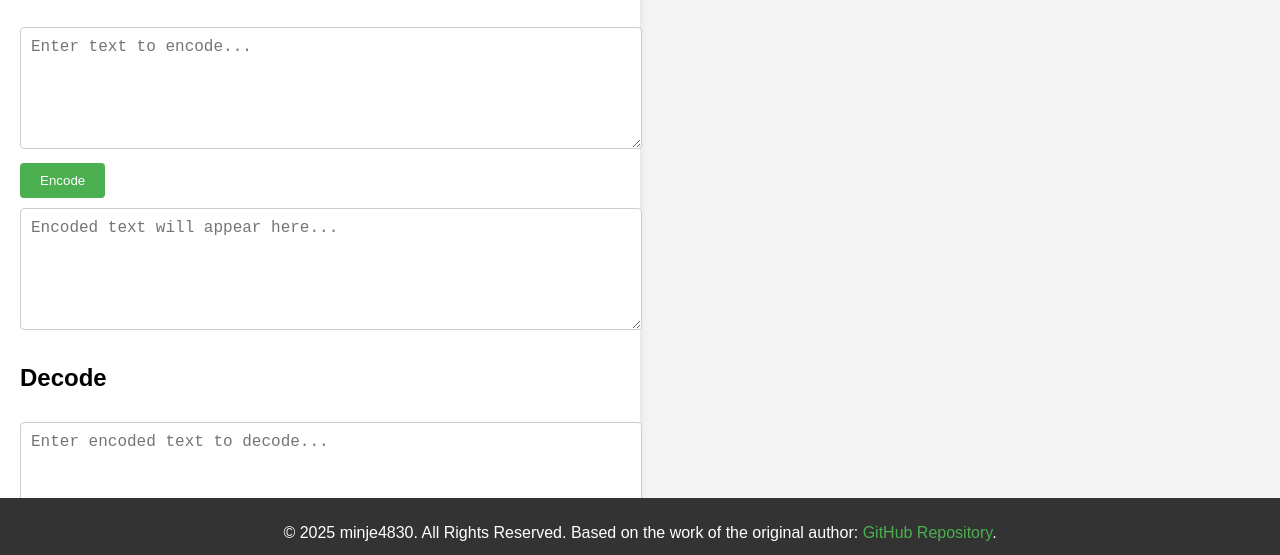
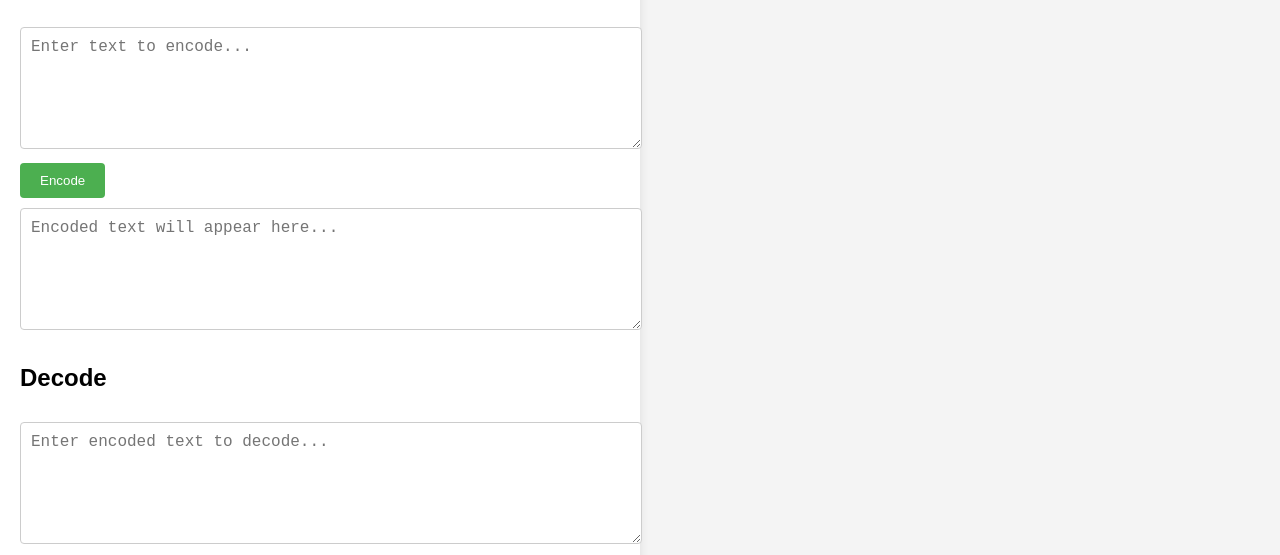
Before and after one commit to minje4830/DDUJUHYUNG, a plain HTML site: page index.html in a window 1280 px wide. Shown: the part 232-787 px from the top of the page. Drawn offline with Linux system fonts and the light colour scheme.

Commit message:
ㄴㅇㄹ

```diff
--- a/index.html
+++ b/index.html
@@ -3,7 +3,7 @@
 <head>
     <meta charset="UTF-8">
     <meta name="viewport" content="width=device-width, initial-scale=1.0">
-    <title>쭈땨어 번역기</title>
+    <title>쭈땨어 번역기...</title>
     <link rel="stylesheet" href="styles.css">
 </head>
 <body>
--- a/styles.css
+++ b/styles.css
@@ -4,7 +4,7 @@ body {
     margin: 0;
     padding: 0;
     display: flex;
-    justify-content: center;
+    justify-content: flex-start;
     align-items: flex-start;
     min-height: 100vh;
     flex-direction: column;
@@ -17,7 +17,8 @@ body {
     box-shadow: 0 0 10px rgba(0, 0, 0, 0.1);
     width: 80%;
     max-width: 600px;
-    margin-bottom: 60px; /* Ensure content doesn't overlap with footer */
+    margin-bottom: 20px; /* Give space below content */
+    flex-grow: 1;
 }
 
 h1 {
@@ -53,21 +54,11 @@ button:hover {
 
 /* Footer styling */
 footer {
-    position: fixed;
-    bottom: 0;
-    left: 0;
     width: 100%;
     background-color: #333;
     color: white;
     text-align: center;
     padding: 10px 0;
+    position: relative;
+    bottom: 0;
 }
-
-footer a {
-    color: #4CAF50;
-    text-decoration: none;
-}
-
-footer a:hover {
-    text-decoration: underline;
-}
```
